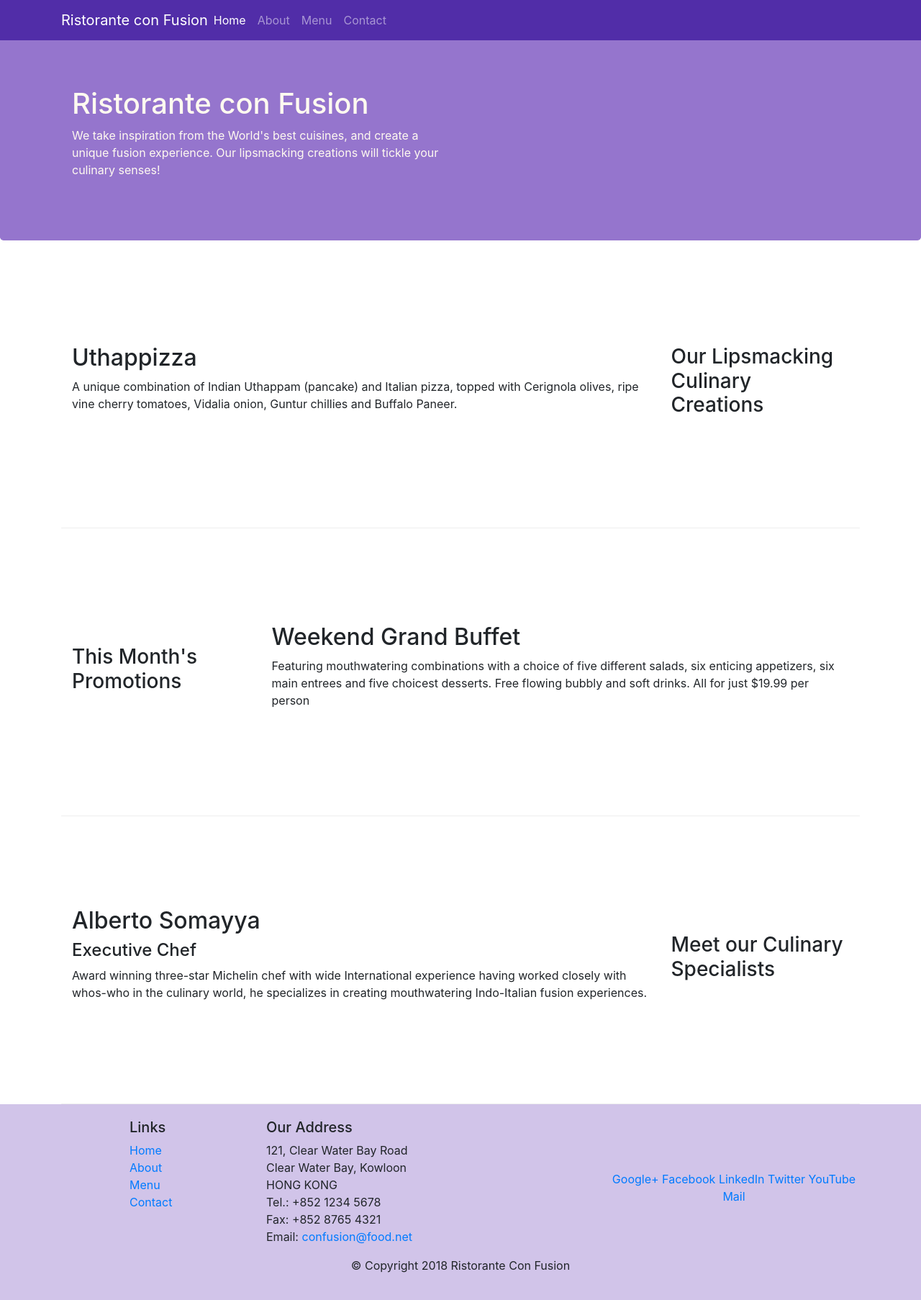
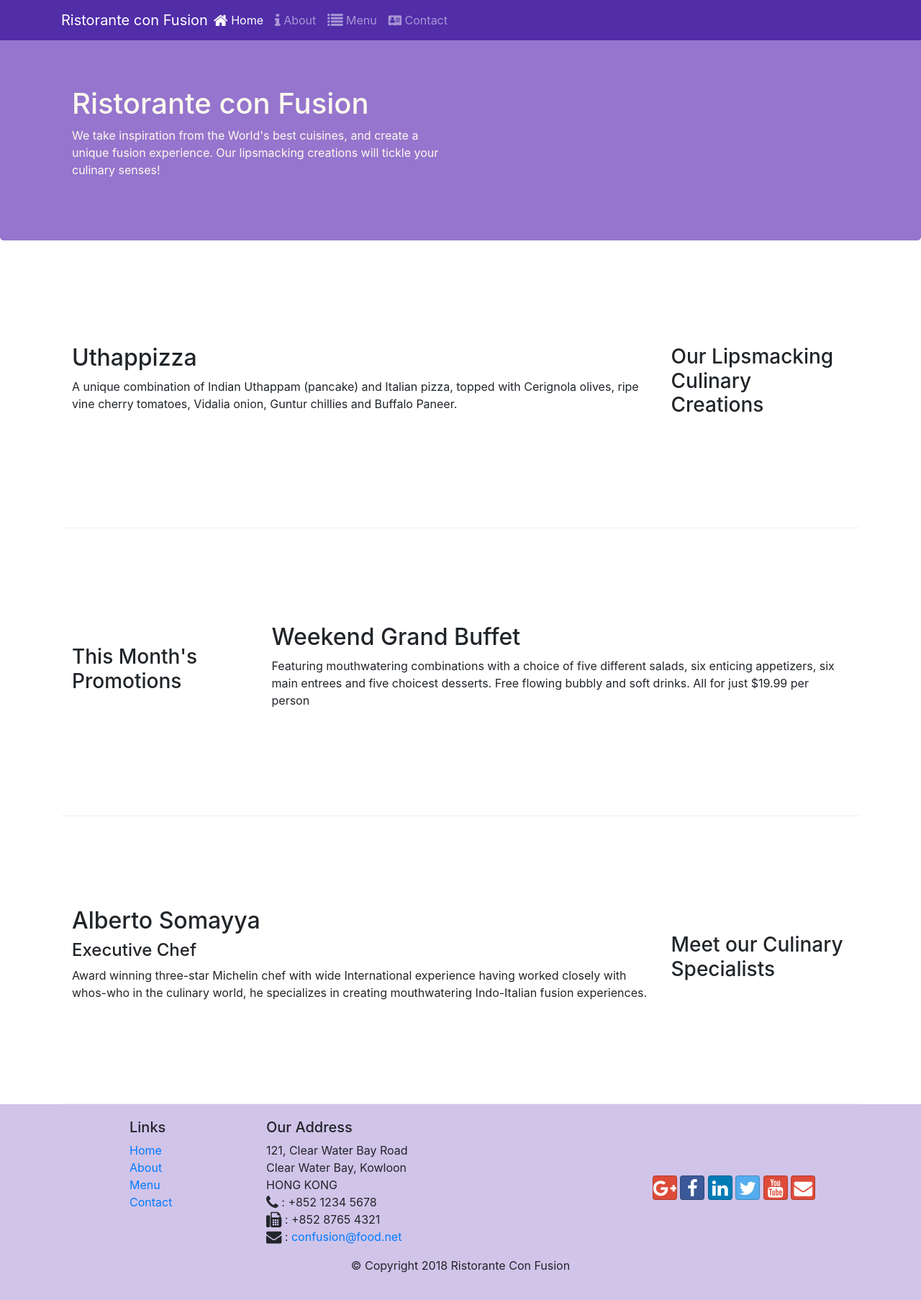
Before and after one commit to amit2307/bootstrap, a website: page index.html in a window 1280 px wide. Shown: the whole page at 72% size. Drawn offline with nearby package versions, Linux system fonts and the light colour scheme.

Commit message:
Icon Fonts

```diff
--- a/css/styles.css
+++ b/css/styles.css
@@ -30,6 +30,7 @@
 
 body{
     padding: 50px 0px 0px 0px;
+    z-index: 0px;
 }
 .navbar-dark{
     background-color: #512DA8;
--- a/index.html
+++ b/index.html
@@ -10,6 +10,9 @@
     <!-- Bootstrap CSS -->
     <link rel="stylesheet" href="node_modules/bootstrap/dist/css/bootstrap.min.css">
     <link rel="stylesheet" href="css/styles.css">
+    <link rel="stylesheet" href="node_modules/font-awesome/css/font-awesome.min.css">
+    <link rel="stylesheet" href="node_modules/bootstrap-social/bootstrap-social.css">
+
     <title>Ristorante Con Fusion</title>
 </head>
 
@@ -22,10 +25,10 @@
         <a class="navbar-brand mr-auto" href="#">Ristorante con Fusion</a>
         <div class="collapse navbar-collapse "id="Navbar">
         <ul class="navbar-nav mr-auto">
-            <li class="navbar-item active"><a class="nav-link " href="#">Home</a></li>
-            <li class="navbar-item"><a class="nav-link" href="/aboutus.html">About</a></li>
-            <li class="navbar-item"><a class="nav-link" href="#">Menu</a></li>
-            <li class="navbar-item"><a class="nav-link" href="#">Contact</a></li>
+            <li class="navbar-item active"><a class="nav-link " href="#"><span class="fa fa-home fa-lg"></span> Home</a></li>
+            <li class="navbar-item"><a class="nav-link" href="/aboutus.html"><span class="fa fa-info fa-lg"></span> About</a></li>
+            <li class="navbar-item"><a class="nav-link" href="#"><span class="fa fa-list fa-lg"></span> Menu</a></li>
+            <li class="navbar-item"><a class="nav-link" href="#"><span class="fa fa-address-card"></span> Contact</a></li>
 
         </ul>
         </div>
@@ -96,19 +99,19 @@
 		              121, Clear Water Bay Road<br>
 		              Clear Water Bay, Kowloon<br>
 		              HONG KONG<br>
-		              Tel.: +852 1234 5678<br>
-		              Fax: +852 8765 4321<br>
-		              Email: <a href="mailto:confusion@food.net">confusion@food.net</a>
+		              <i class="fa fa-phone fa-lg"></i> : +852 1234 5678<br>
+		              <i class="fa fa-fax fa-lg"></i> : +852 8765 4321<br>
+		              <i class="fa fa-envelope fa-lg"></i> : <a href="mailto:confusion@food.net">confusion@food.net</a>
 		           </address>
                 </div>
                 <div class="col-12 col-sm-4  align-self-center">
                     <div class="text-center">
-                        <a href="http://google.com/+">Google+</a>
-                        <a href="http://www.facebook.com/profile.php?id=">Facebook</a>
-                        <a href="http://www.linkedin.com/in/">LinkedIn</a>
-                        <a href="http://twitter.com/">Twitter</a>
-                        <a href="http://youtube.com/">YouTube</a>
-                        <a href="mailto:">Mail</a>
+                        <a class="btn btn-social-icon btn-google" href="http://google.com/+"><span class="fa fa-google-plus fa-lg"></span></a>
+                        <a class="btn btn-social-icon btn-facebook" href="http://www.facebook.com/profile.php?id="><span class="fa fa-facebook fa-lg"></span></a>
+                        <a class="btn btn-social-icon btn-linkedin"  href="http://www.linkedin.com/in/"><span class="fa fa-linkedin fa-lg"></span></a>
+                        <a class="btn btn-social-icon btn-twitter" href="http://twitter.com/"><span class="fa fa-twitter fa-lg"></span></a>
+                        <a class="btn btn-social-icon btn-google" href="http://youtube.com/"><span class="fa fa-youtube fa-lg"></span></a>
+                        <a class="btn btn-social-icon btn-google" href="mailto:"><span class="fa fa-envelope fa-lg"></span></a>
                     </div>
                 </div>
            </div>
--- a/package.json
+++ b/package.json
@@ -15,6 +15,8 @@
   },
   "dependencies": {
     "bootstrap": "^4.0.0",
+    "bootstrap-social": "^5.1.1",
+    "font-awesome": "^4.7.0",
     "jquery": "^3.3.1",
     "popper.js": "^1.12.9"
   }
```
Also changed, not shown: aboutus.html (+11 -8 lines), 1 other file.
